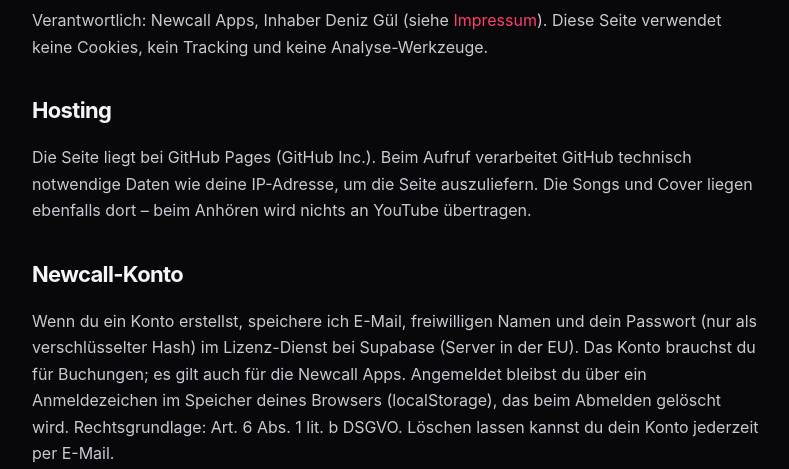
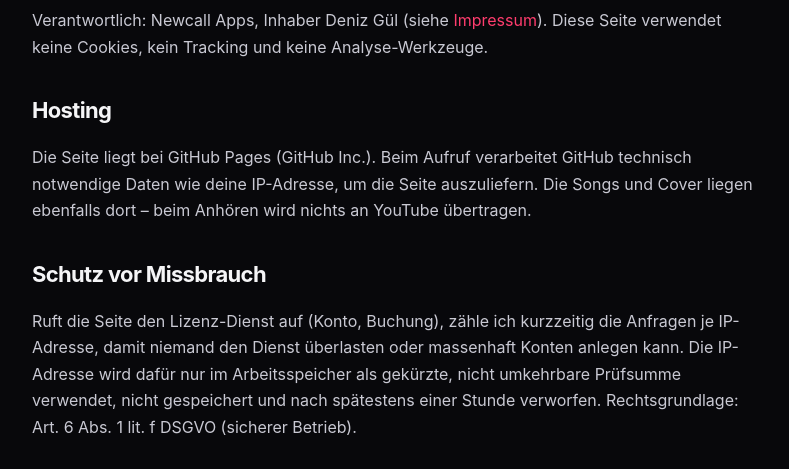
Before and after one commit to Newxcall/musik, a plain HTML site: page datenschutz.html in a window 1280 px wide. Shown: the part 257-726 px from the top of the page, without its empty margins (244-1033 px from the left). Drawn offline with Linux system fonts and the light colour scheme; a script that the page names is missing.

Commit message:
Urheberrechtshinweis und Missbrauchsschutz im Datenschutz
Co-Authored-By: Claude Opus 5.5 <noreply@anthropic.com>

```diff
--- a/datenschutz.html
+++ b/datenschutz.html
@@ -18,6 +18,9 @@
     <h2>Hosting</h2>
     <p>Die Seite liegt bei GitHub Pages (GitHub Inc.). Beim Aufruf verarbeitet GitHub technisch notwendige Daten wie deine IP-Adresse, um die Seite auszuliefern.
       Die Songs und Cover liegen ebenfalls dort – beim Anhören wird nichts an YouTube übertragen.</p>
+
+    <h2>Schutz vor Missbrauch</h2>
+    <p>Ruft die Seite den Lizenz-Dienst auf (Konto, Buchung), zähle ich kurzzeitig die Anfragen je IP-Adresse, damit niemand den Dienst überlasten oder massenhaft Konten anlegen kann. Die IP-Adresse wird dafür nur im Arbeitsspeicher als gekürzte, nicht umkehrbare Prüfsumme verwendet, nicht gespeichert und nach spätestens einer Stunde verworfen. Rechtsgrundlage: Art. 6 Abs. 1 lit. f DSGVO (sicherer Betrieb).</p>
 
     <h2>Newcall-Konto</h2>
     <p>Wenn du ein Konto erstellst, speichere ich E-Mail, freiwilligen Namen und dein Passwort (nur als verschlüsselter Hash) im Lizenz-Dienst bei Supabase (Server in der EU).
```
Also changed, not shown: 1 other file.
